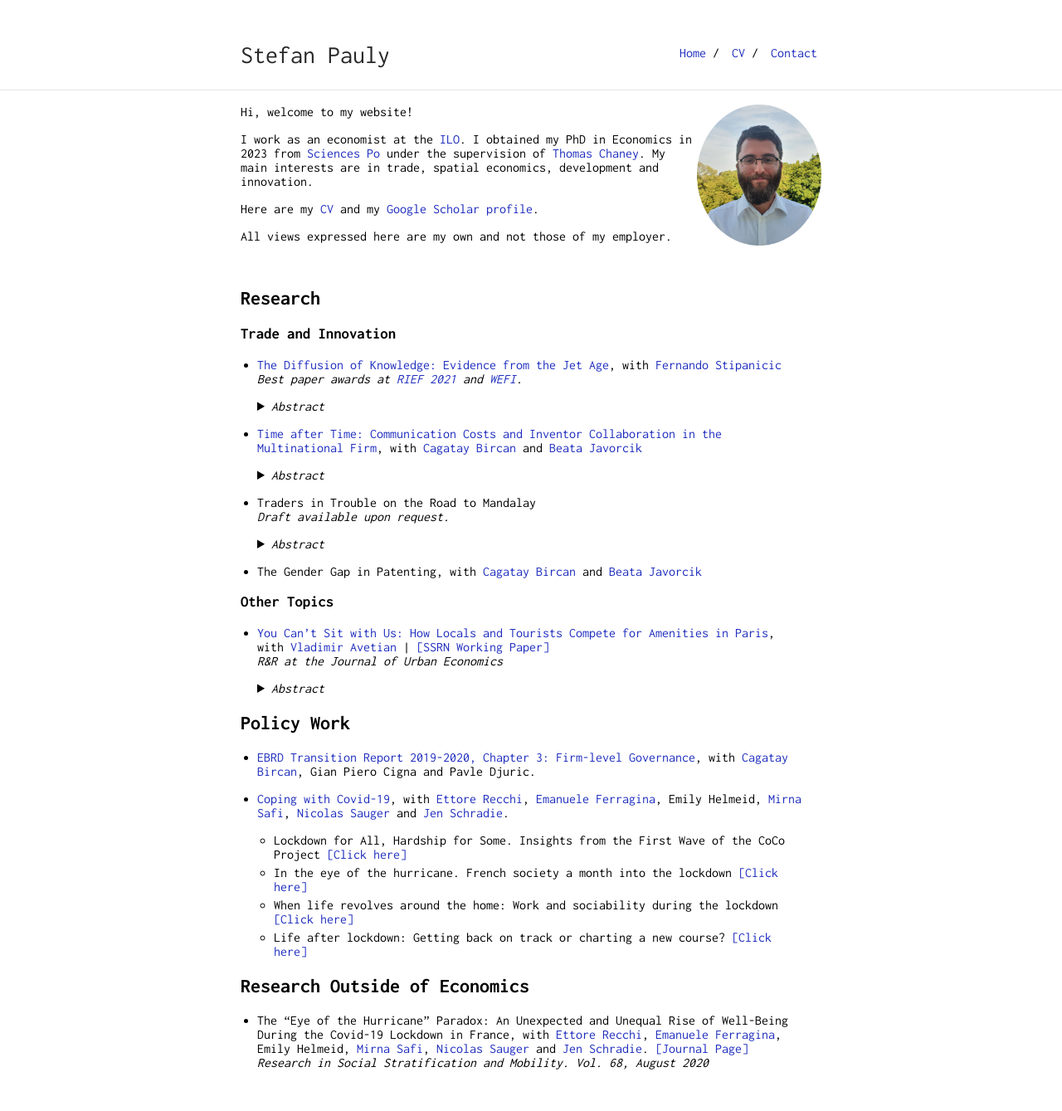
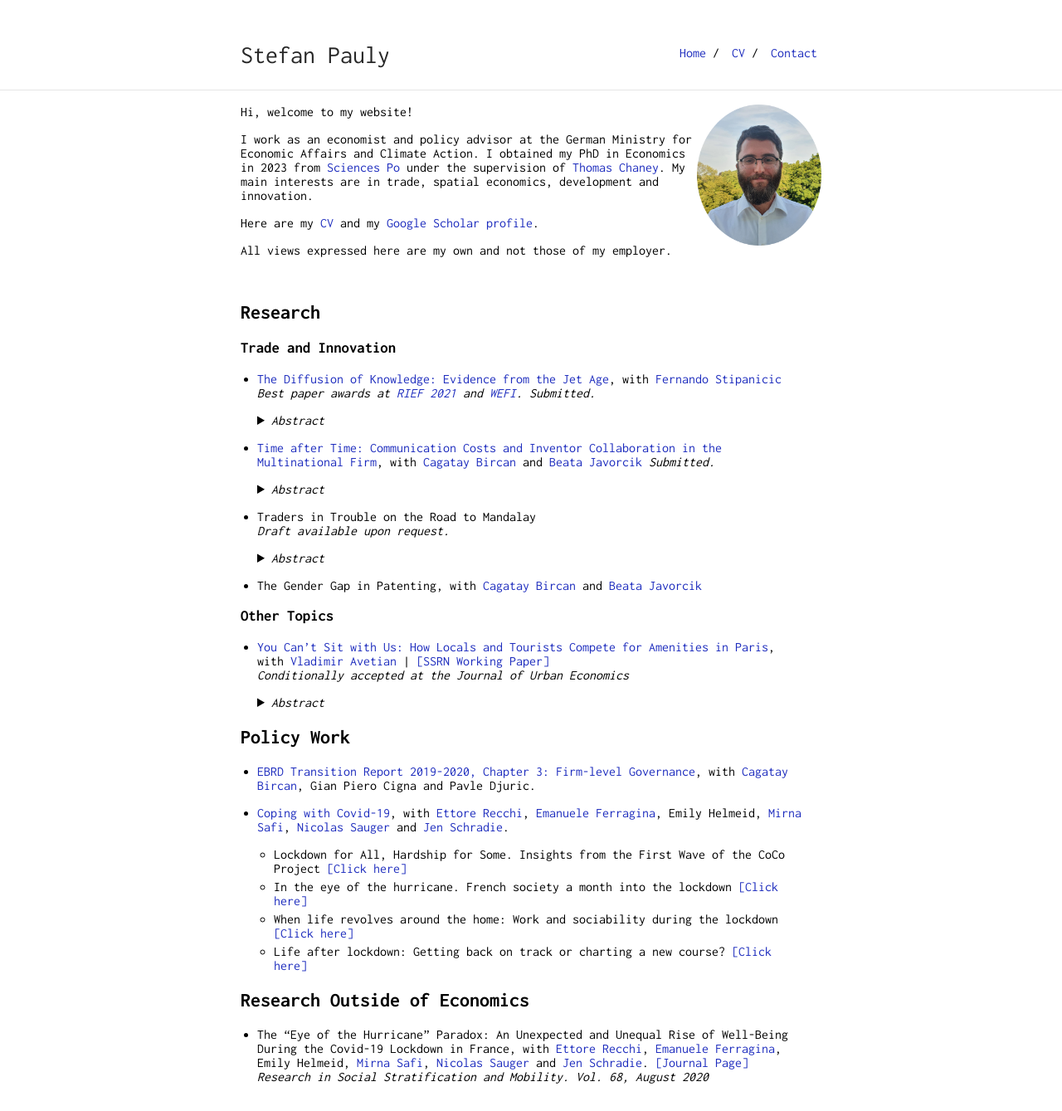
Before and after one commit to paustefa/paustefa.github.io, a Jekyll site: the page built from index.md, in a window 1280 px wide. Shown: the whole page at 83% size. Built offline with Jekyll 4.4.1, drawn with Linux system fonts in a browser that asks for light colours.

Commit message:
Update index.md

```diff
--- a/index.md
+++ b/index.md
@@ -6,7 +6,7 @@ layout: default
 
 Hi, welcome to my website!
 
-I work as an economist at the [ILO](https://www.ilo.org/global/lang--en/index.htm). I obtained my PhD in Economics in 2023 from [Sciences Po](https://www.sciencespo.fr/department-economics/en) under the supervision of [Thomas Chaney](https://sites.google.com/site/thomaschaney/home?authuser=0). My main interests are in trade, spatial economics, development and innovation.
+I work as an economist and policy advisor at the German Ministry for Economic Affairs and Climate Action. I obtained my PhD in Economics in 2023 from [Sciences Po](https://www.sciencespo.fr/department-economics/en) under the supervision of [Thomas Chaney](https://sites.google.com/site/thomaschaney/home?authuser=0). My main interests are in trade, spatial economics, development and innovation.
 
 Here are my [CV](CV_Pauly.pdf) and my [Google Scholar profile](https://scholar.google.com/citations?user=AG-9fPYAAAAJ&hl=fr).
 
@@ -20,6 +20,7 @@ All views expressed here are my own and not those of my employer.
 
 - [The Diffusion of Knowledge: Evidence from the Jet Age](https://fernandostipanicic.github.io/files/PaulyStipanicic_jets_innovation.pdf), with [Fernando Stipanicic](https://fernandostipanicic.github.io/)\
 	_Best paper awards at [RIEF 2021](https://sites.google.com/site/riefnetwork) and [WEFI](https://www.workshop-efi.com/student-workshop)._
+	_Submitted._
 
 
     <details><summary> <i>Abstract</i> </summary>
@@ -39,6 +40,7 @@ of the United States.    </p>
 
 
 - [Time after Time: Communication Costs and Inventor Collaboration in the Multinational Firm](https://users.ox.ac.uk/~econ0247/Telecom.pdf), with [Cagatay Bircan](http://cagataybircan.com/) and [Beata Javorcik](http://users.ox.ac.uk/~econ0247/)
+	_Submitted._
 
     <details><summary> <i>Abstract</i> </summary>
     <p align="justify">
@@ -83,7 +85,7 @@ are the most resilient. Overall, this suggests that the risk of losing shipments
 ### Other Topics
 
 - [You Can't Sit with Us: How Locals and Tourists Compete for Amenities in Paris](tourism.pdf), with [Vladimir Avetian](https://vladimir-avetian.github.io/) | [[SSRN Working Paper]](https://papers.ssrn.com/sol3/papers.cfm?abstract_id=4585524)\
-	_R&R at the Journal of Urban Economics_
+	_Conditionally accepted at the Journal of Urban Economics_
 
 
     <details><summary> <i>Abstract</i> </summary>
```
